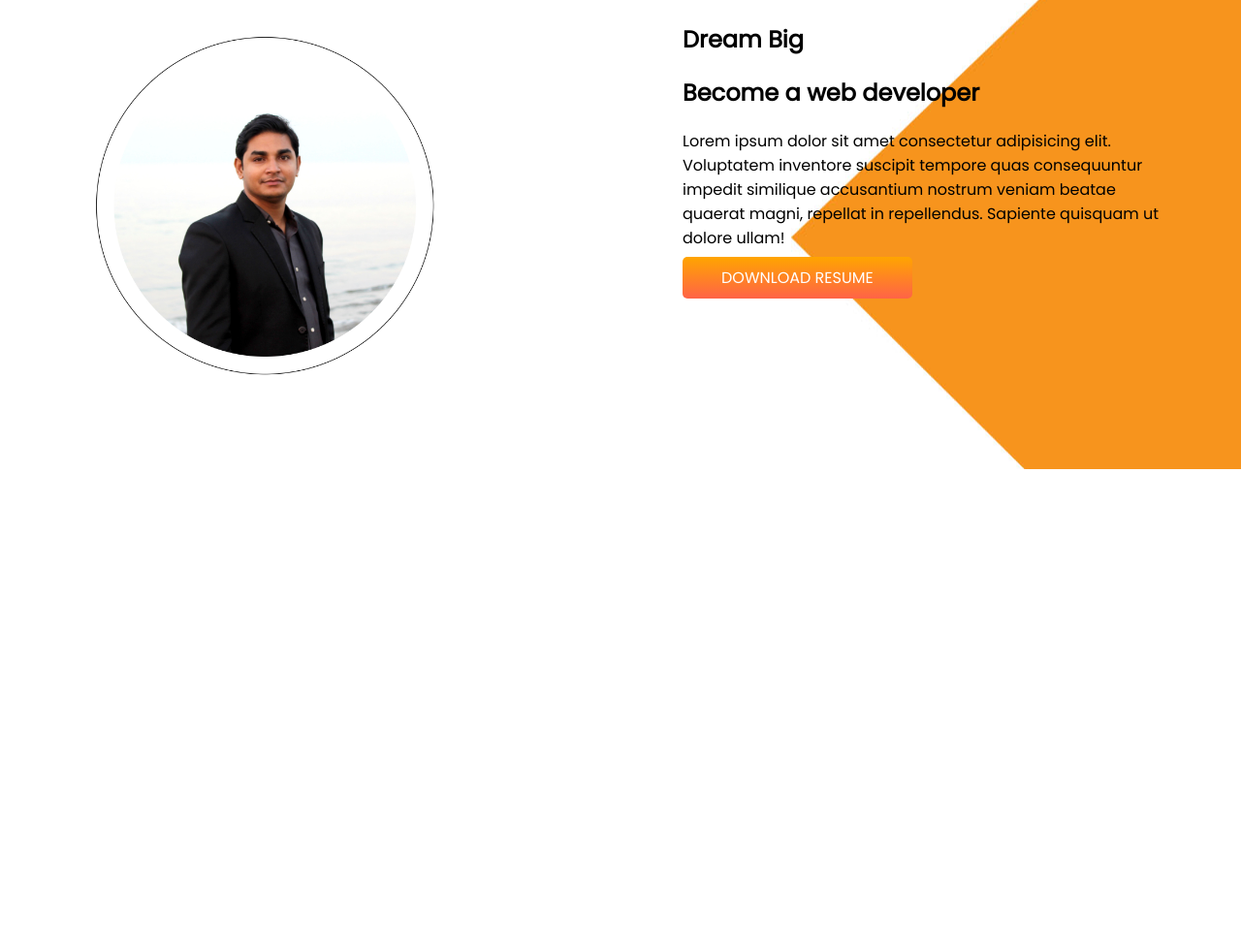
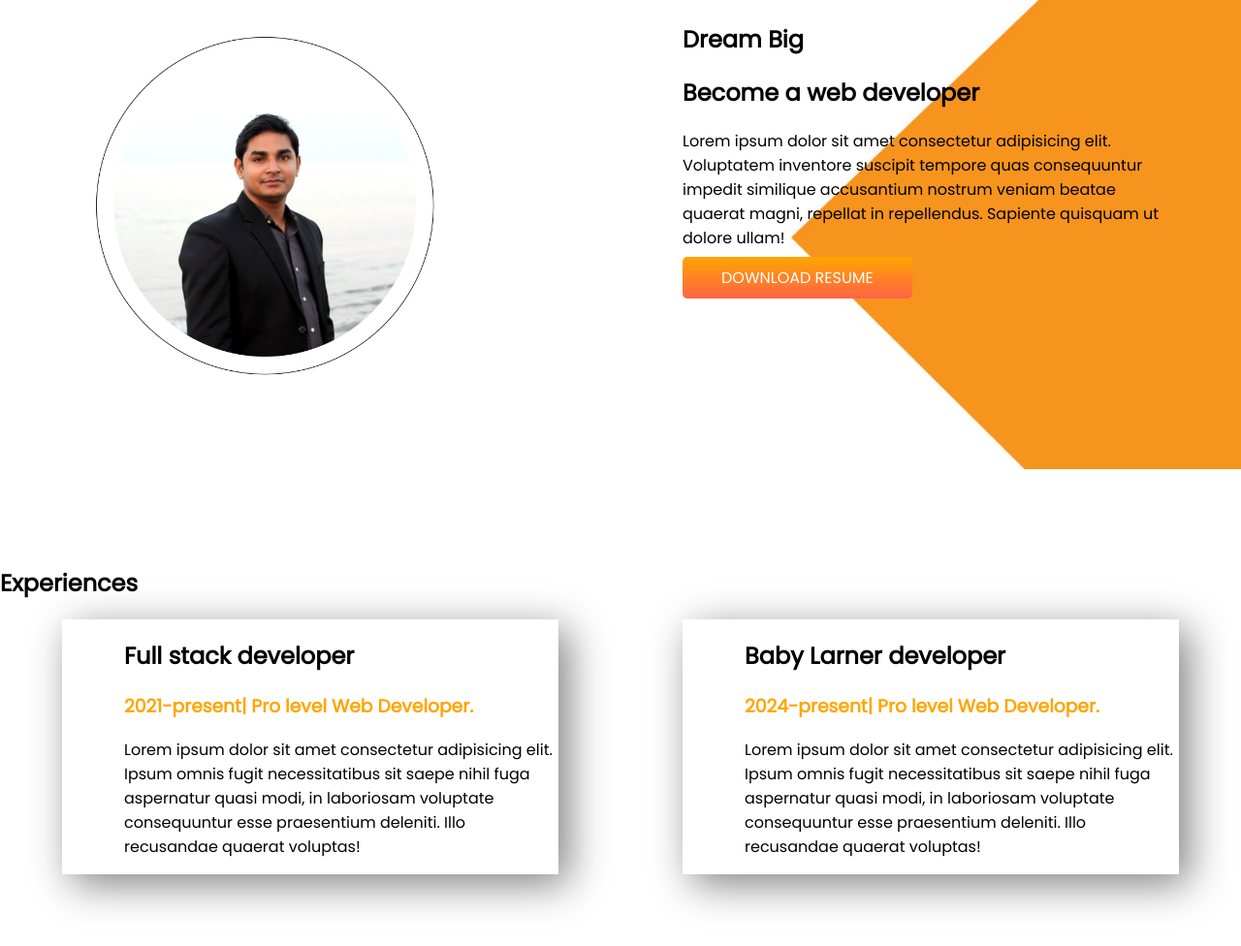
Before and after one commit to Naim3129/Developer-Protfolio, a plain HTML site: page index.html in a window 1280 px wide. Shown: the part 732-1708 px from the top of the page at 97% size. Before the commit the page ends 1316 px from the top, so only its background shows below. Drawn offline with Linux system fonts and the light colour scheme.

Commit message:
Third-step-running

```diff
--- a/index.html
+++ b/index.html
@@ -11,7 +11,7 @@
     <link rel="stylesheet" href="style.css">
 </head>
 <body>
-    <section class="top-banner">
+    <section class="top-banner flexible-container">
         <div class="half">
             <h1 >Welcome To</h1>
         <h1 ><span class="font-color">Naimul's</span> World!</h1>
@@ -23,7 +23,7 @@
             <img src="/Naimul.jpg" alt="">
         </div>
     </section>
-    <section class="dream-big">
+    <section class="dream-big flexible-container">
         <div class="half">
             <img src="/Naimul.jpg" alt="">
         </div>
@@ -36,5 +36,20 @@
 
 
     </section>
+    <section class="experience-area">
+    <h1>Experiences</h1>
+    <div class="flexible-container">
+        <div class="experience-part">
+            <h2>Full stack developer</h2>
+            <h3 class="font-color">2021-present| Pro level Web Developer.</h3>
+            <p>Lorem ipsum dolor sit amet consectetur adipisicing elit. Ipsum omnis fugit necessitatibus sit saepe nihil fuga aspernatur quasi modi, in laboriosam voluptate consequuntur esse praesentium deleniti. Illo recusandae quaerat voluptas!</p>
+            </div>
+            <div class="experience-part">
+                <h2>Baby Larner developer</h2>
+                <h3 class="font-color">2024-present| Pro level Web Developer.</h3>
+                <p>Lorem ipsum dolor sit amet consectetur adipisicing elit. Ipsum omnis fugit necessitatibus sit saepe nihil fuga aspernatur quasi modi, in laboriosam voluptate consequuntur esse praesentium deleniti. Illo recusandae quaerat voluptas!</p>
+                </div>
+    </div>
+    </section>
 </body>
 </html>
--- a/style.css
+++ b/style.css
@@ -5,7 +5,7 @@ body{
 .font-color{
     color: orange;
 }
-section{
+.flexible-container{
     display: flex;
     margin-bottom: 100px;
 }
@@ -34,3 +34,12 @@ section{
     background-repeat: no-repeat;
     background-position: right;
 }
+.experience-part{
+    width: 40%;
+    margin-left: 5%;
+    margin-right: 5%;
+    padding-left: 5%;
+    box-shadow: 10px 10px 40px gray;
+
+
+}
```
